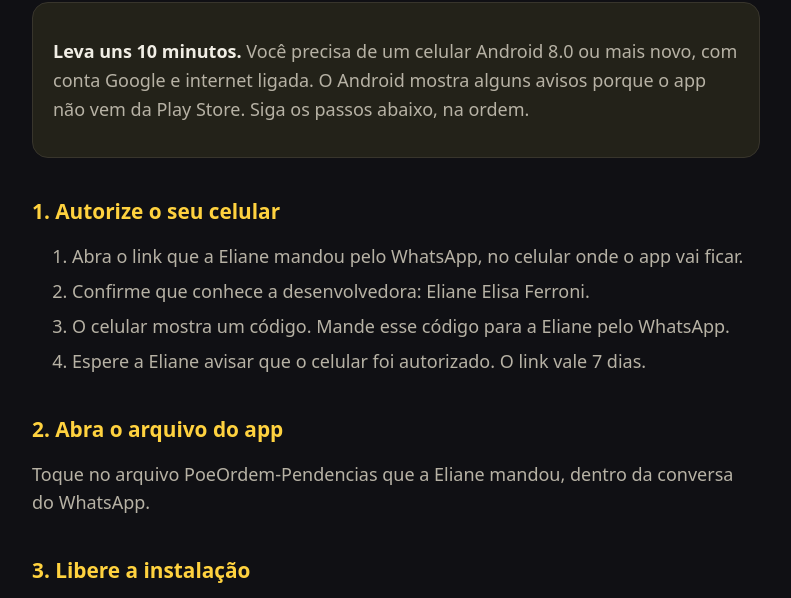
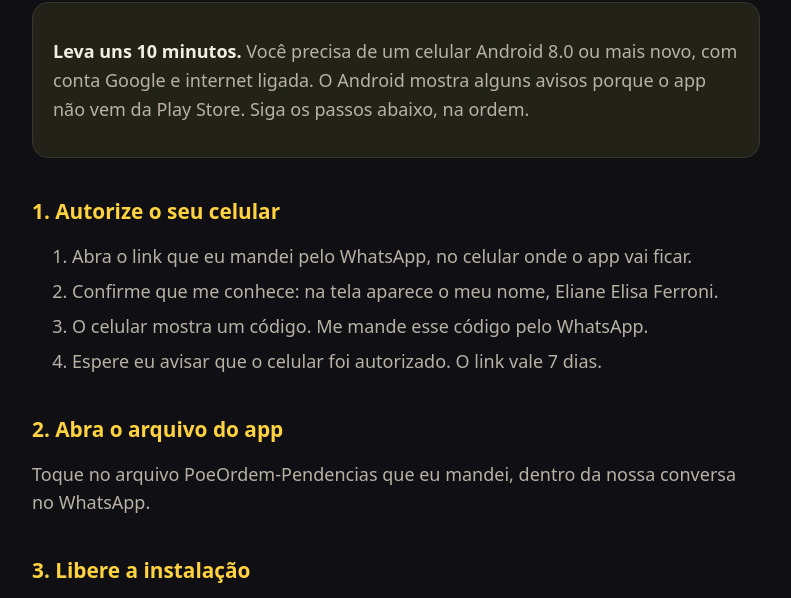
Before and after one commit to elianeelisaferroni/elianeelisaferroni.github.io, a plain HTML site: page pendencias/instalar.html in a window 1280 px wide. Shown: the part 126-724 px from the top of the page, without its empty margins (244-1035 px from the left). Drawn offline with Linux system fonts and the light colour scheme; a web font is replaced by a local one.

Commit message:
Versão 1.3 - Site - Página Como instalar em primeira pessoa

```diff
--- a/pendencias/instalar.html
+++ b/pendencias/instalar.html
@@ -22,16 +22,16 @@
 <div class="passo">
 <h2>1. Autorize o seu celular</h2>
 <ol>
-<li>Abra o link que a Eliane mandou pelo WhatsApp, no celular onde o app vai ficar.</li>
-<li>Confirme que conhece a desenvolvedora: Eliane Elisa Ferroni.</li>
-<li>O celular mostra um código. Mande esse código para a Eliane pelo WhatsApp.</li>
-<li>Espere a Eliane avisar que o celular foi autorizado. O link vale 7 dias.</li>
+<li>Abra o link que eu mandei pelo WhatsApp, no celular onde o app vai ficar.</li>
+<li>Confirme que me conhece: na tela aparece o meu nome, Eliane Elisa Ferroni.</li>
+<li>O celular mostra um código. Me mande esse código pelo WhatsApp.</li>
+<li>Espere eu avisar que o celular foi autorizado. O link vale 7 dias.</li>
 </ol>
 </div>
 
 <div class="passo">
 <h2>2. Abra o arquivo do app</h2>
-<p>Toque no arquivo PoeOrdem-Pendencias que a Eliane mandou, dentro da conversa do WhatsApp.</p>
+<p>Toque no arquivo PoeOrdem-Pendencias que eu mandei, dentro da nossa conversa no WhatsApp.</p>
 </div>
 
 <div class="passo">
@@ -97,7 +97,7 @@
 
 <div class="passo">
 <h2>Versão nova</h2>
-<p>Quando a Eliane mandar um arquivo novo, toque nele e instale por cima, sem desinstalar. As pendências continuam. Em Samsung, se o Bloqueador automático estiver ligado de novo, desligue antes de instalar.</p>
+<p>Quando eu mandar um arquivo novo, toque nele e instale por cima, sem desinstalar. As pendências continuam. Em Samsung, se o Bloqueador automático estiver ligado de novo, desligue antes de instalar.</p>
 </div>
 
 <footer>
```
